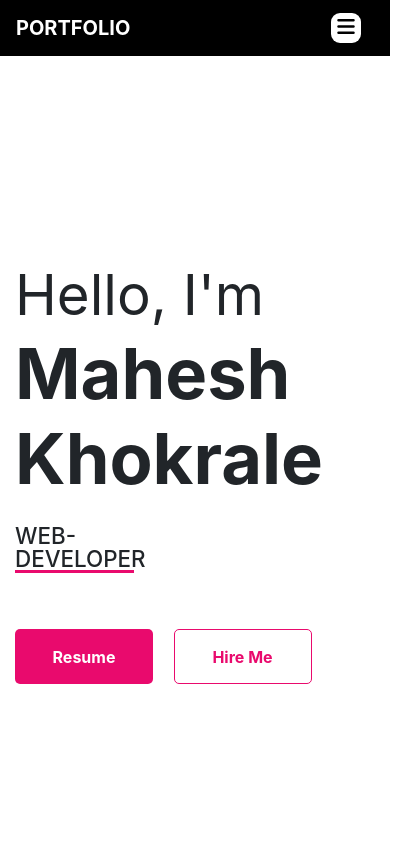
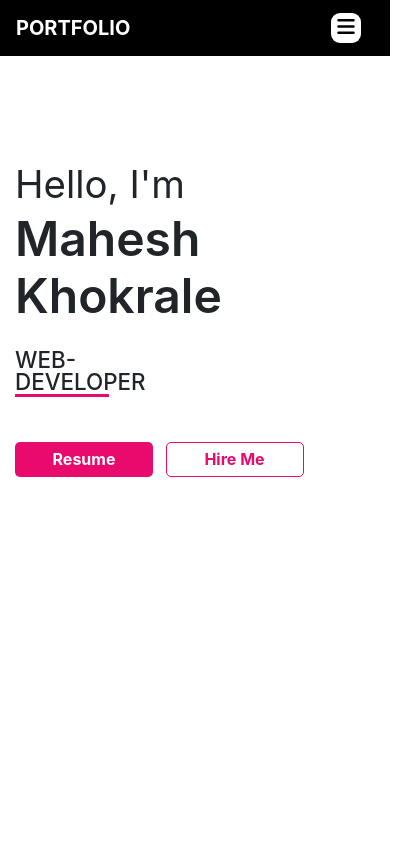
Before and after one commit to mahee8975/Portfolio, a plain HTML site: page index.html in a window 390 px wide. Shown: the top 844 px of the page, 412 px wide, since content can reach past the window. Drawn offline with nearby package versions, Linux system fonts and the light colour scheme.

Commit message:
responsive chages

```diff
--- a/index.html
+++ b/index.html
@@ -40,8 +40,8 @@
     </nav>
     <!-- nav section end  -->
     <!-- main section start  -->
-    <section class="main py-5" id="home">
-       <div class="container py-5">
+    <section class="main py-7" id="home">
+       <div class="container py-7">
         <div class="row py-5">
             <div class="col-lg-6 py-5 mr-auto">
                 <h3>
@@ -52,10 +52,10 @@
                     Web-Developer
                 </h6>
                 <a href="./assets/img/Mahesh Resume.pdf">
-                  <input type="button" value="Resume" class="bt1 mt-5 mr-3">
+                  <input type="button" value="Resume" class="bt1 m-8 mr-2">
                 </a>
                 <a href="#contact">
-                 <input type="button" value="Hire Me" class="bt2 mt-5">
+                 <input type="button" value="Hire Me" class="bt2 m-8">
                 </a>
             </div>
         </div>
@@ -66,10 +66,10 @@
     <section class="about py-5" id="about">
        <div class="container py-5">
         <div class="row">
-          <div class="col-lg-5">
+          <div class="col-lg-5 col-md-4">
             <img src="./assets/img/a.jpg" class="img-fluid" alt="">
           </div>
-          <div class="col-lg-7">
+          <div class="col-lg-7 col-md-8 mt-">
             <h1>About Me.</h1>
             <p>Web-Developer</p>
             <p class="py-3">
--- a/style.css
+++ b/style.css
@@ -3,6 +3,8 @@
   box-sizing: border-box;
 }
 body{
+    min-height: 100%;
+    width: 100%;
     overflow-x: hidden;
 }
 .navbar{
@@ -48,6 +50,7 @@ body{
     line-height: 1;
     border-bottom: 3px solid rgb(233, 10, 109);
     width: 33%;
+    margin-bottom: 135px;
 }
 .main .bt1{
     height: 55px;
@@ -299,7 +302,145 @@ h1{
     margin-right: 60%;
 
 }
-@media (max-width:800px){
+@media (max-width:426px){
+    /* main section start  */
+.main{
+    background: white !important;
+    background-size: cover;
+    width: 100%;
+    height: 100vh;
+
+}
+.main h3{
+    font-size: 3.0rem !important;
+    font-weight: 550;
+}
+.main h6{
+    font-size: 3.1rem;
+    text-transform: uppercase;
+    line-height: 1;
+    border-bottom: 3px solid rgb(233, 10, 109);
+    width: 30%;
+    margin-bottom: 60px;
+}
+.main .bt1{
+    height: 30px;
+    width: 60px;
+
+}
+.main .bt1:hover{
+    background-color: rgb(202, 18, 95);
+    transition: 0.5;
+}
+.main .bt2{
+    height: 30px;
+    width: 60px;
+
+}
+.main .bt2:hover{
+    background-color: rgb(233, 10, 109);
+    transition: 0.5;
+    color: #fff;
+}
+
+}
+
+@media (max-width:768px){
+    /* main section start  */
+    .main{
+        background: url(./assets/img/-1_orig\ \(1\).jpeg)no-repeat;
+        background-size: cover;
+        width: 100%;
+        height: 100vh;
+    }
+    .main h3{
+        font-size: 3.0rem;
+        font-weight: 700;
+    }
+    .main h6{
+        font-size: 1.4rem;
+        text-transform: uppercase;
+        line-height: 1;
+        border-bottom: 3px solid rgb(233, 10, 109);
+        width: 26%;
+        margin-bottom: 0px;
+    }
+    .main .bt1{
+        height: 35px;
+        width: 138px;
+        background-color: rgb(233, 10, 109);
+        color: #fff;
+        outline: none;
+        border: none;
+        font-weight: bold;
+        border-radius: 5px;
+
+    }
+    .main .bt1:hover{
+        background-color: rgb(202, 18, 95);
+        transition: 0.5;
+    }
+    .main .bt2{
+        height: 35px;
+        width: 138px;
+        background-color: transparent;
+        color: rgb(233, 10, 109);
+        outline: none;
+        border:1px solid rgb(233, 10, 109);
+        font-weight: bold;
+        border-radius: 5px;
+
+    }
+    .main .bt2:hover{
+        background-color: rgb(233, 10, 109);
+        transition: 0.5;
+        color: #fff;
+    }
+    @media (max-width:1024px){
+        .main{
+            background: url(./assets/img/-1_orig\ \(1\).jpeg)no-repeat;
+            background-size: cover;
+            width: 100%;
+            height: 100vh;
+        }
+        .main h3{
+            font-size: 2.0rem;
+            font-weight: 600;
+        }
+        .main h6{
+            font-size: 1.4rem;
+            text-transform: uppercase;
+            line-height: 1;
+            border-bottom: 3px solid rgb(233, 10, 109);
+            width: 26%;
+            margin-bottom: 45px;
+        }
+        .main .bt1{
+            height: 35px;
+            width: 138px;
+            background-color: rgb(233, 10, 109);
+            color: #fff;
+            outline: none;
+            border: none;
+            font-weight: bold;
+            border-radius: 5px;
+
+        }
+
+        .main .bt2{
+            height: 35px;
+            width: 138px;
+            background-color: transparent;
+            color: rgb(233, 10, 109);
+            outline: none;
+            border:1px solid rgb(233, 10, 109);
+            font-weight: bold;
+            border-radius: 5px;
+
+        }
+    }
+
+    /* contact section start  */
     .contact-inputs{
         width: 80vw;
         height: 40px;
@@ -395,12 +536,13 @@ h1{
 }
 @media (max-width:700px){
     .footerNav ul{
-        flex-direction: column;
+        flex-direction: row;
     }
     .footerNav ul li{
         width: 100%;
         text-align: center;
-        margin: 10px;
+        margin: px;
+
     }
     .footerContact{
         flex-direction: column;
```
